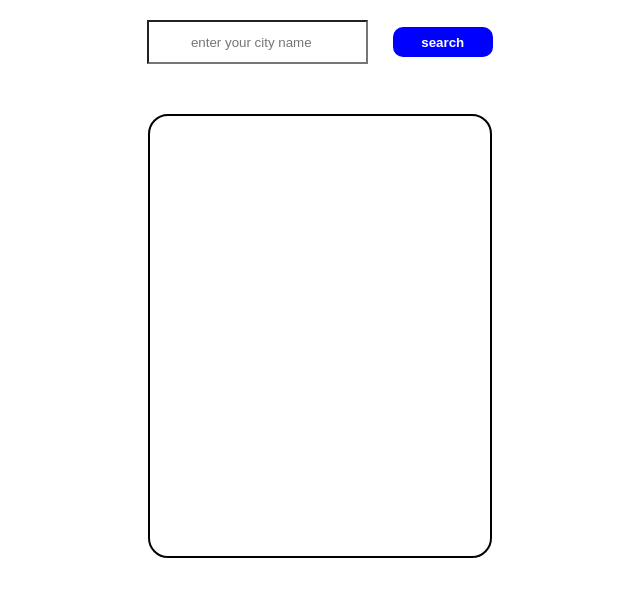
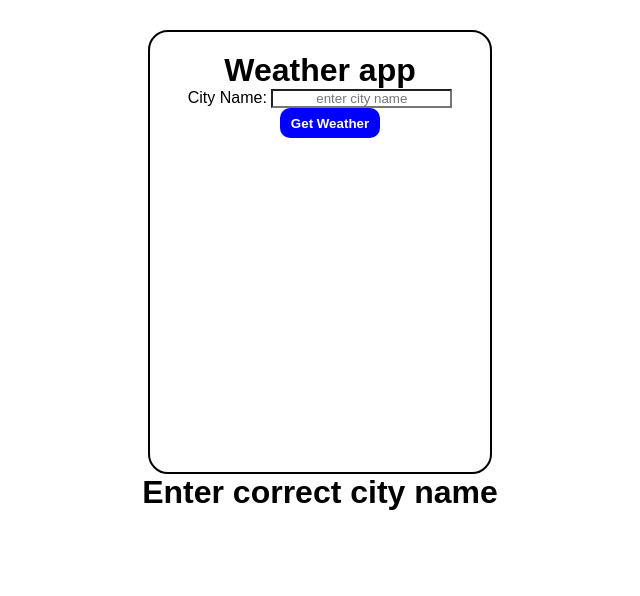
Before and after one commit to yuvarajsadam/weatherapp_api, a plain HTML site: page index.html in a window 1280 px wide. Shown: the whole page, without its empty margins (320-960 px from the left). Drawn offline with Linux system fonts and the light colour scheme.

Commit message:
Update index.html

```diff
--- a/index.html
+++ b/index.html
@@ -1,27 +1,30 @@
+<!DOCTYPE html>
+<html lang="en">
+  <head>
+    <meta charset="UTF-8" />
+    <meta name="viewport" content="width=device-width, initial-scale=1.0" />
+    <title>api</title>
+    <link rel="stylesheet" href="style.css" />
+  </head>
+  <body>
+    <div class="background">
+      <div class="card">
+        <h1>Weather app</h1>
+        <div>
+             <label for="amount">City Name:</label>
+        <input type="text" id="name" value="" placeholder="enter city name" />
+        </div>
 
-<html>
-    <head>
-        <title>weather app</title>
-        <link rel="stylesheet" href="style.css"/>
+        <div>
+          <button onclick="fetch1()" type="submit">Get Weather</button>
+        </div>
+      </div>
+      <div class="card1"></div>
+      <div class="failed">
+        <h1>Enter correct city name </h1>
+      </div>
+    </div>
 
-
-    </head>
-    <script src="script.js">  </script>
-    <body>
-       <div>
-        <h1></h1>
-        <div>
-            <input type="search" class="search" placeholder="enter your city name"/>
-            <button onclick="f()">search</button>
-        </div>
-        <div class="card">
-             <h2 id="dis"></h2>
-        </div>
-       </div>
-
-    </body>
-
-    <script src="script.js">
-
-    </script>
+    <script src="./script.js"></script>
+  </body>
 </html>
```
